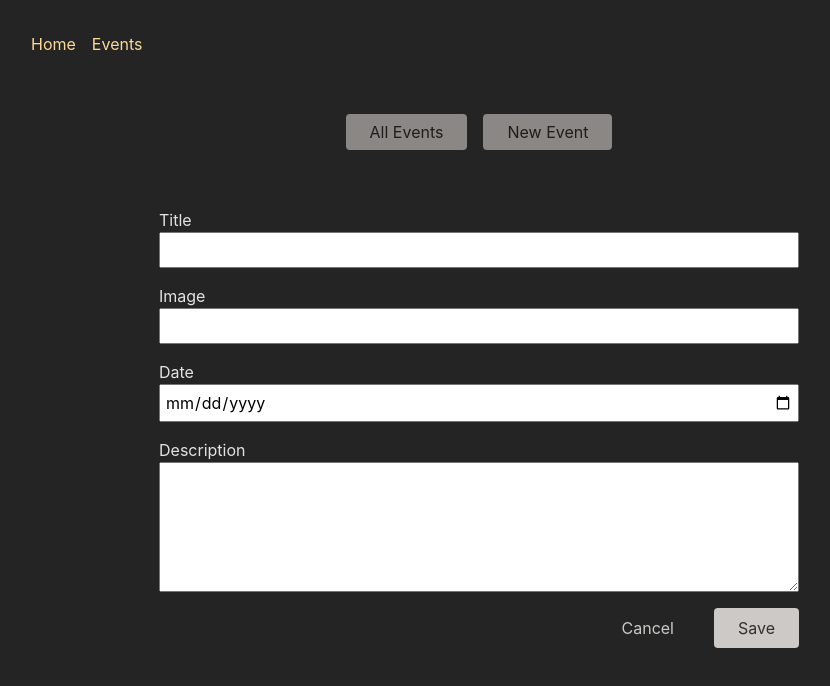
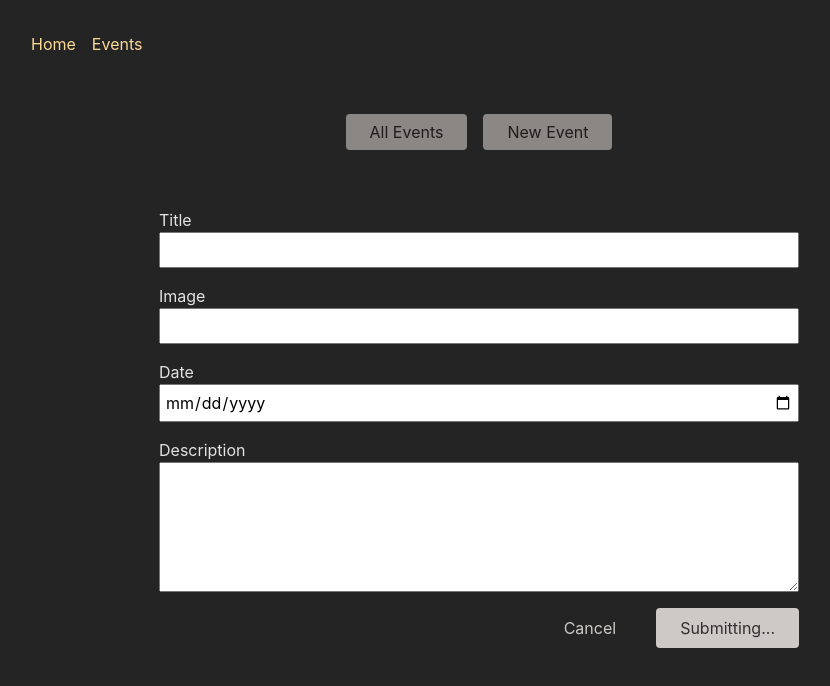
Before and after one commit to nadiia-dev/event-flow, a React (Vite) app: page /events/new in a window 1280 px wide. Shown: the top 686 px of the page, without its empty margins (161-991 px from the left). Built offline with nearby package versions, Linux system fonts and the light colour scheme.

Commit message:
updated buttons based on submission status

```diff
--- a/src/components/EventForm.jsx
+++ b/src/components/EventForm.jsx
@@ -1,9 +1,12 @@
-import { Form, useNavigate } from "react-router-dom";
+import { Form, useNavigate, useNavigation } from "react-router-dom";
 
 import classes from "./EventForm.module.css";
 
 function EventForm({ method, event }) {
   const navigate = useNavigate();
+  const navigation = useNavigation();
+
+  const isSubmitting = navigation.state;
   function cancelHandler() {
     navigate("..");
   }
@@ -51,10 +54,12 @@ function EventForm({ method, event }) {
         />
       </p>
       <div className={classes.actions}>
-        <button type="button" onClick={cancelHandler}>
+        <button type="button" onClick={cancelHandler} disable={isSubmitting}>
           Cancel
         </button>
-        <button>Save</button>
+        <button disable={isSubmitting}>
+          {isSubmitting ? "Submitting..." : "Save"}
+        </button>
       </div>
     </Form>
   );
```
